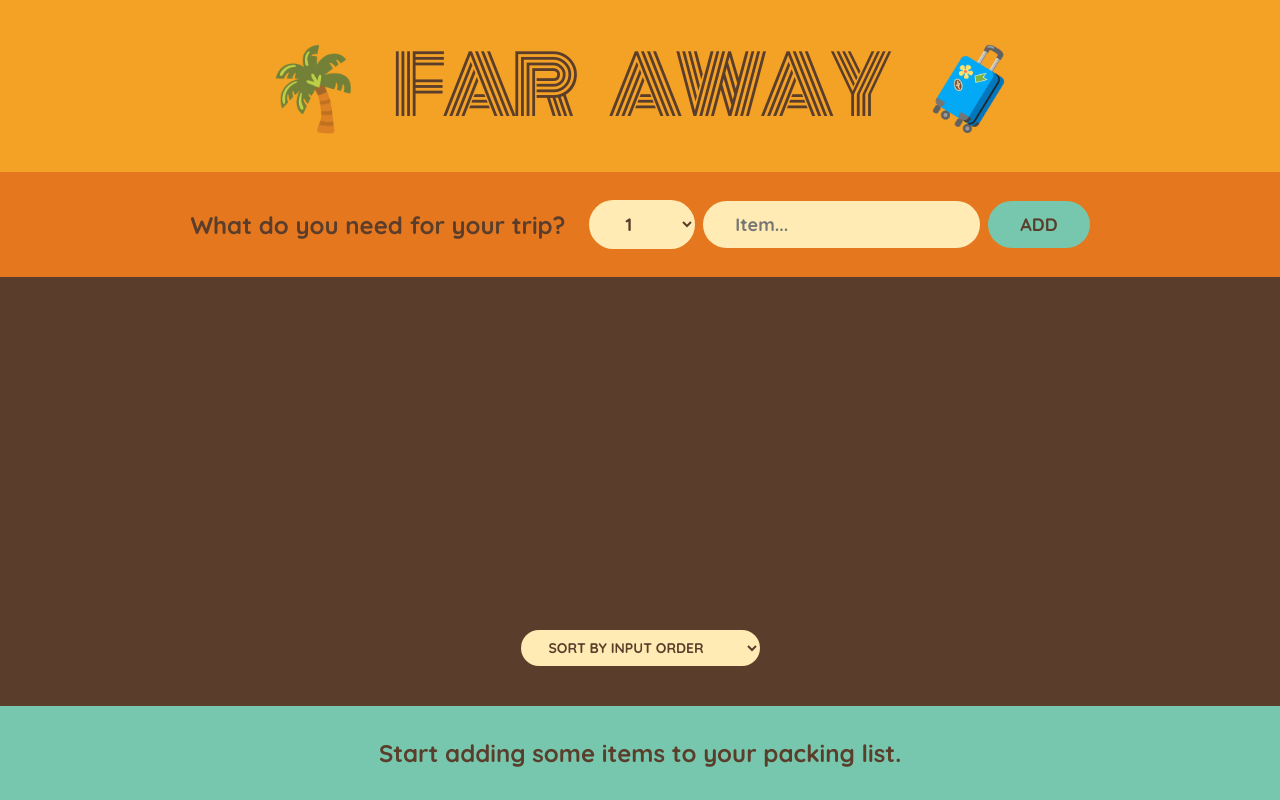
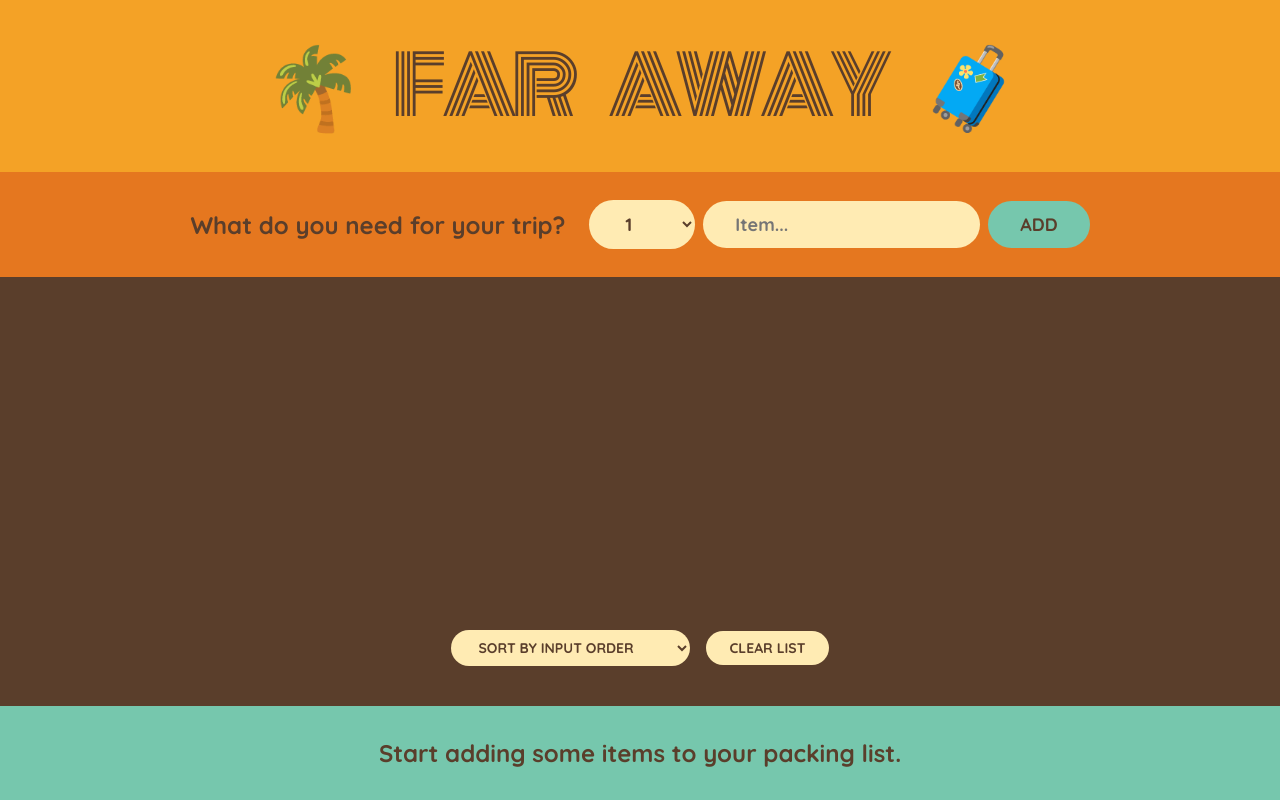
Before and after one commit to natalieflcn/React-Coding-Challenges, a React (Create React App) app in the folder cc-travel-list/: page / in a window 1280 px wide. Built offline with nearby package versions, Linux system fonts and the light colour scheme.

Commit message:
Added functionality to clear the list.

```diff
--- a/cc-travel-list/src/App.js
+++ b/cc-travel-list/src/App.js
@@ -20,6 +20,14 @@
     );
   }
 
+  function handleClearItems() {
+    const confirm = window.confirm(
+      "Are you sure you want to delete all of your items?"
+    );
+
+    if (confirm) setItems([]);
+  }
+
   return (
     <div className="app">
       <Logo />
@@ -28,6 +36,7 @@
         items={items}
         onDeleteItem={handleDeleteItem}
         onToggleItem={handleToggleItem}
+        onClearItems={handleClearItems}
       />
       <Stats items={items} />
     </div>
@@ -77,7 +86,7 @@
     </form>
   );
 }
-function PackingList({ items, onDeleteItem, onToggleItem }) {
+function PackingList({ items, onDeleteItem, onToggleItem, onClearItems }) {
   const [sortBy, setSortBy] = useState("input");
 
   let sortedItems;
@@ -113,6 +122,7 @@
           <option value="description">Sort by description</option>
           <option value="packed">Sort by packed status</option>
         </select>
+        <button onClick={onClearItems}>Clear List</button>
       </div>
     </div>
   );
```
